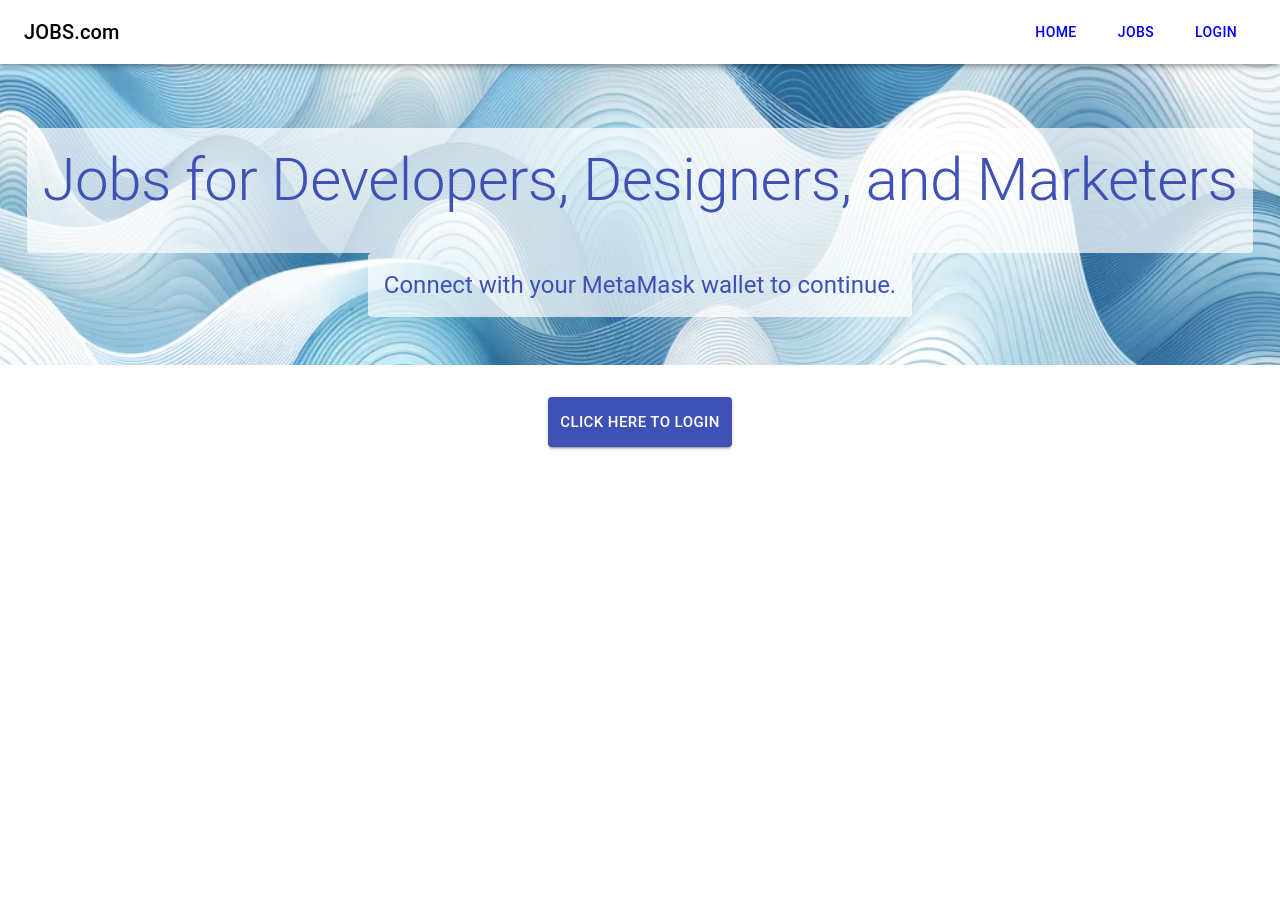
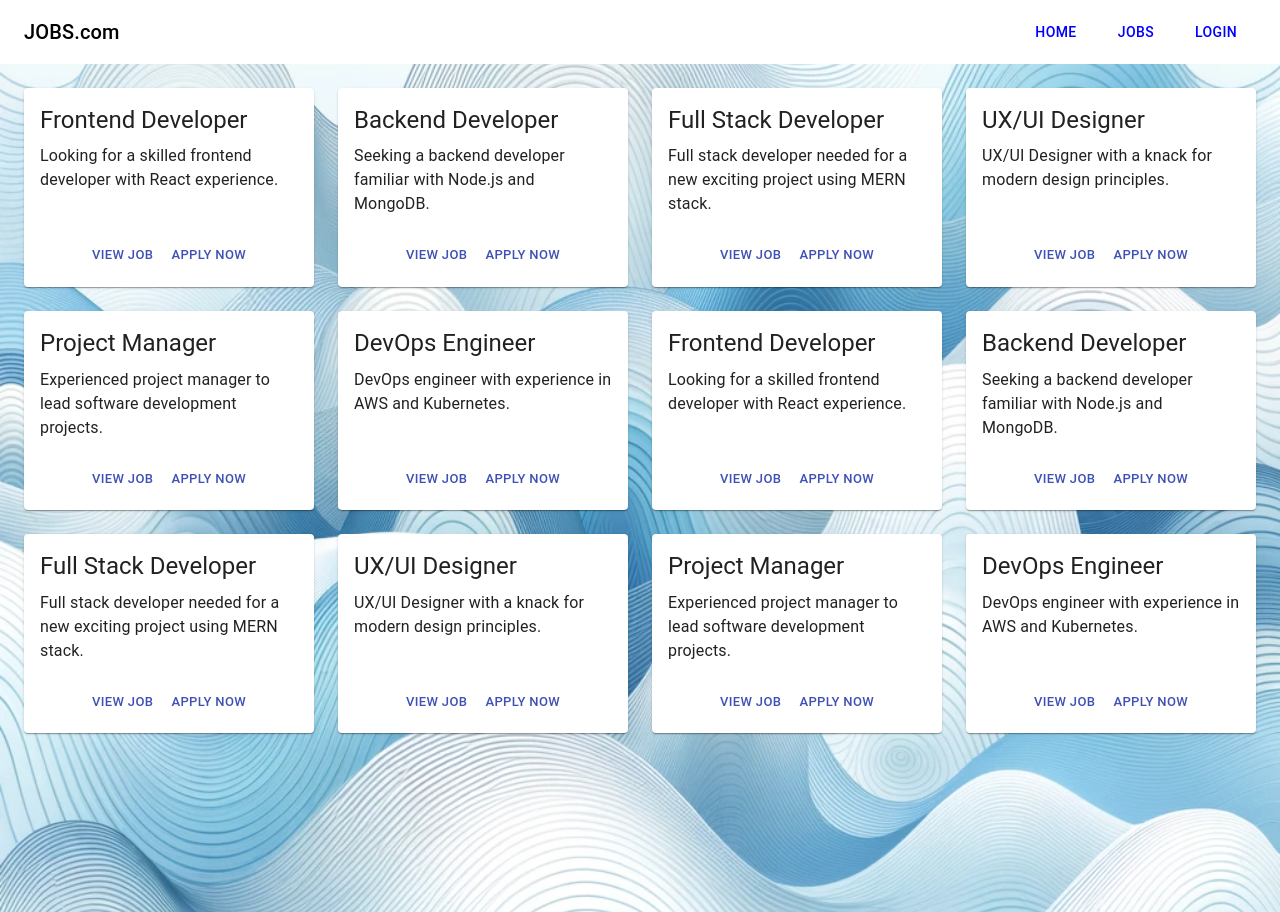
Before and after one commit to ArnelaOmbasa/Freelance-Platform-Blockchain-project, a React (Vite) app in the folder freelance-platform/: page / in a window 1280 px wide. Before the commit the page ends 800 px from the top, so only its background shows below. Built offline with nearby package versions, Linux system fonts and the light colour scheme.

Commit message:
jobs page

```diff
--- a/freelance-platform/src/App.jsx
+++ b/freelance-platform/src/App.jsx
@@ -3,12 +3,13 @@
 import React from 'react';
 import LandingPage from './pages/LandingPage';
 import LoginPage from './pages/LoginPage';
+import JobsPage from './pages/JobsPage';
 // ... Import other necessary components or pages
 
 function App() {
   return (
     <div>
-      <LoginPage />
+      <JobsPage />
       {/* You can also set up routing here if you have multiple pages */}
     </div>
   );
--- /dev/null
+++ b/freelance-platform/src/pages/JobsPage.jsx
@@ -0,0 +1,136 @@
+import React from 'react';
+import {
+  makeStyles,
+  Typography,
+  Card,
+  CardContent,
+  Button,
+  CardActions,
+  Grid,
+} from '@material-ui/core';
+import Navbar from '../components/Navbar';
+import backgroundImage from '../assets/background.png';
+
+const useStyles = makeStyles((theme) => ({
+  root: {
+    minHeight: '100vh',
+    backgroundImage: `url(${backgroundImage})`,
+    backgroundSize: 'cover',
+    backgroundPosition: 'center',
+    backgroundRepeat: 'no-repeat',
+    padding: theme.spacing(3),
+  },
+  card: {
+    height: '100%',
+    display: 'flex',
+    flexDirection: 'column',
+  },
+  cardContent: {
+    flexGrow: 1,
+  },
+  cardActions: {
+    justifyContent: 'center',
+    paddingBottom: theme.spacing(2),
+  },
+}));
+
+const mockJobs = [
+    {
+        id: 'job1',
+        title: 'Frontend Developer',
+        description: 'Looking for a skilled frontend developer with React experience.'
+      },
+      {
+        id: 'job2',
+        title: 'Backend Developer',
+        description: 'Seeking a backend developer familiar with Node.js and MongoDB.'
+      },
+      {
+        id: 'job3',
+        title: 'Full Stack Developer',
+        description: 'Full stack developer needed for a new exciting project using MERN stack.'
+      },
+      {
+        id: 'job4',
+        title: 'UX/UI Designer',
+        description: 'UX/UI Designer with a knack for modern design principles.'
+      },
+      {
+        id: 'job5',
+        title: 'Project Manager',
+        description: 'Experienced project manager to lead software development projects.'
+      },
+      {
+        id: 'job6',
+        title: 'DevOps Engineer',
+        description: 'DevOps engineer with experience in AWS and Kubernetes.'
+      }
+      ,{
+        id: 'job1',
+        title: 'Frontend Developer',
+        description: 'Looking for a skilled frontend developer with React experience.'
+      },
+      {
+        id: 'job2',
+        title: 'Backend Developer',
+        description: 'Seeking a backend developer familiar with Node.js and MongoDB.'
+      },
+      {
+        id: 'job3',
+        title: 'Full Stack Developer',
+        description: 'Full stack developer needed for a new exciting project using MERN stack.'
+      },
+      {
+        id: 'job4',
+        title: 'UX/UI Designer',
+        description: 'UX/UI Designer with a knack for modern design principles.'
+      },
+      {
+        id: 'job5',
+        title: 'Project Manager',
+        description: 'Experienced project manager to lead software development projects.'
+      },
+      {
+        id: 'job6',
+        title: 'DevOps Engineer',
+        description: 'DevOps engineer with experience in AWS and Kubernetes.'
+      }
+];
+
+const JobPage = () => {
+  const classes = useStyles();
+
+  return (
+    <>
+      <Navbar />
+      <div className={classes.root}>
+        <Grid container spacing={3} justify="center">
+          {mockJobs.map((job) => (
+            <Grid item xs={12} sm={6} md={4} lg={3} key={job.id}>
+              <Card className={classes.card}>
+                <CardContent className={classes.cardContent}>
+                  <Typography gutterBottom variant="h5" component="h2">
+                    {job.title}
+                  </Typography>
+                  <Typography>
+                    {job.description}
+                  </Typography>
+                </CardContent>
+                <CardActions className={classes.cardActions}>
+                  <Button size="small" color="primary">
+                    View Job
+                  </Button>
+                  <Button size="small" color="primary">
+                    Apply Now
+                  </Button>
+                </CardActions>
+              </Card>
+            </Grid>
+          ))}
+        </Grid>
+      </div>
+    </>
+  );
+};
+
+export default JobPage;
```
Also changed, not shown: freelance-platform/src/components/JobCard.jsx (+16 -4 lines), freelance-platform/src/components/JobList.jsx (+11 -2 lines).
